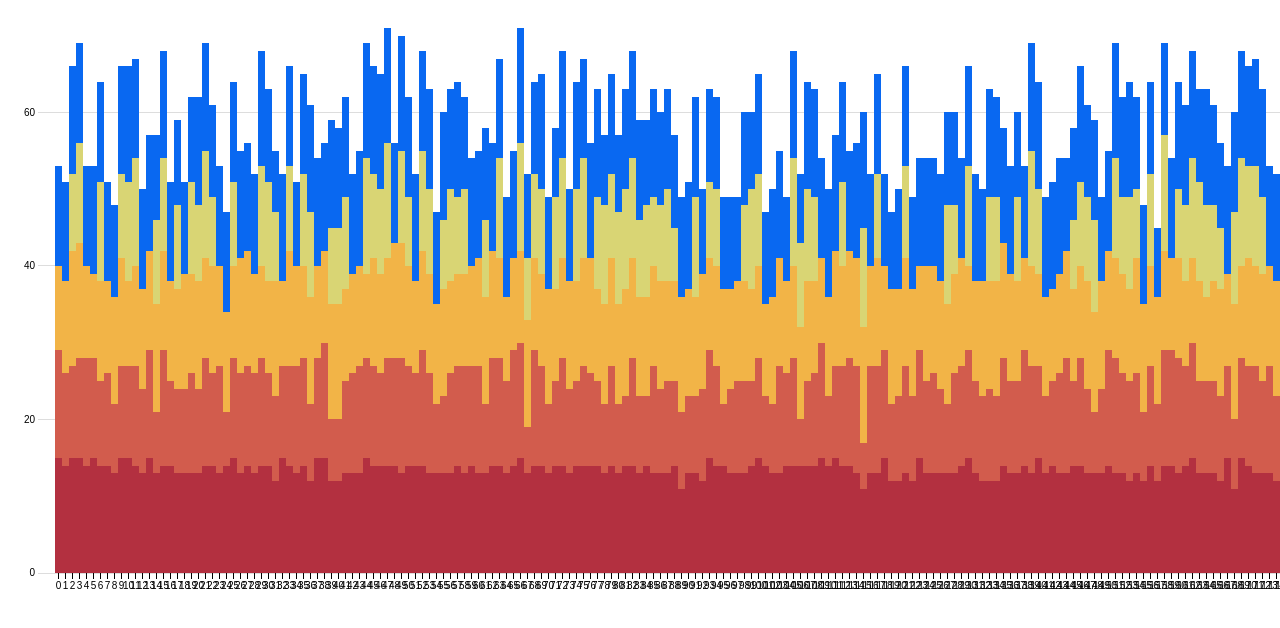
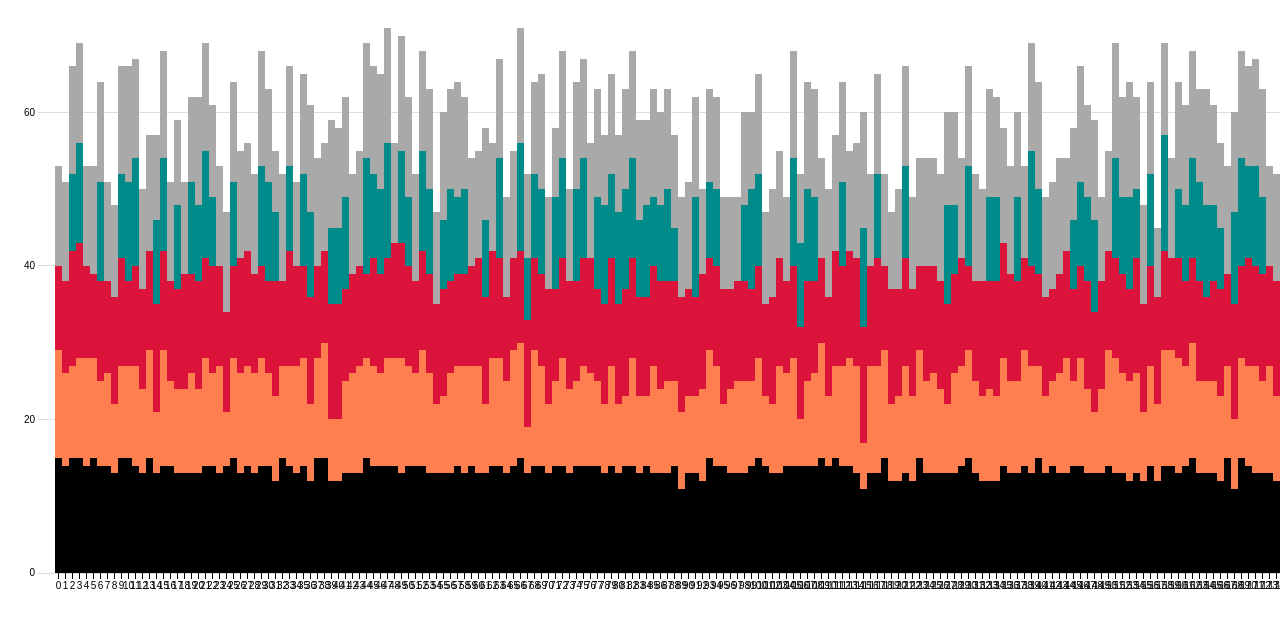
Before and after one commit to twbikeman/vis2021s, a plain HTML site: page lab06/index.html in a window 1280 px wide. Shown: the top 628 px of the page. Drawn offline with nearby package versions, Linux system fonts and the light colour scheme.

Commit message:
almost almost

```diff
--- a/lab06/index.html
+++ b/lab06/index.html
@@ -45,7 +45,7 @@
 						.append("g")
 						.attr("transform", "translate(" + margin.left + "," + margin.top + ")");
 
-			var colors = ["#b33040", "#d25c4d", "#f2b447", "#d9d574", "#0968f1"];
+			var colors = ["CadeBlue", "Coral", "Crimson", "DarkCyan", "DarkGrey"];
 
 
 			var datas = [];
```
